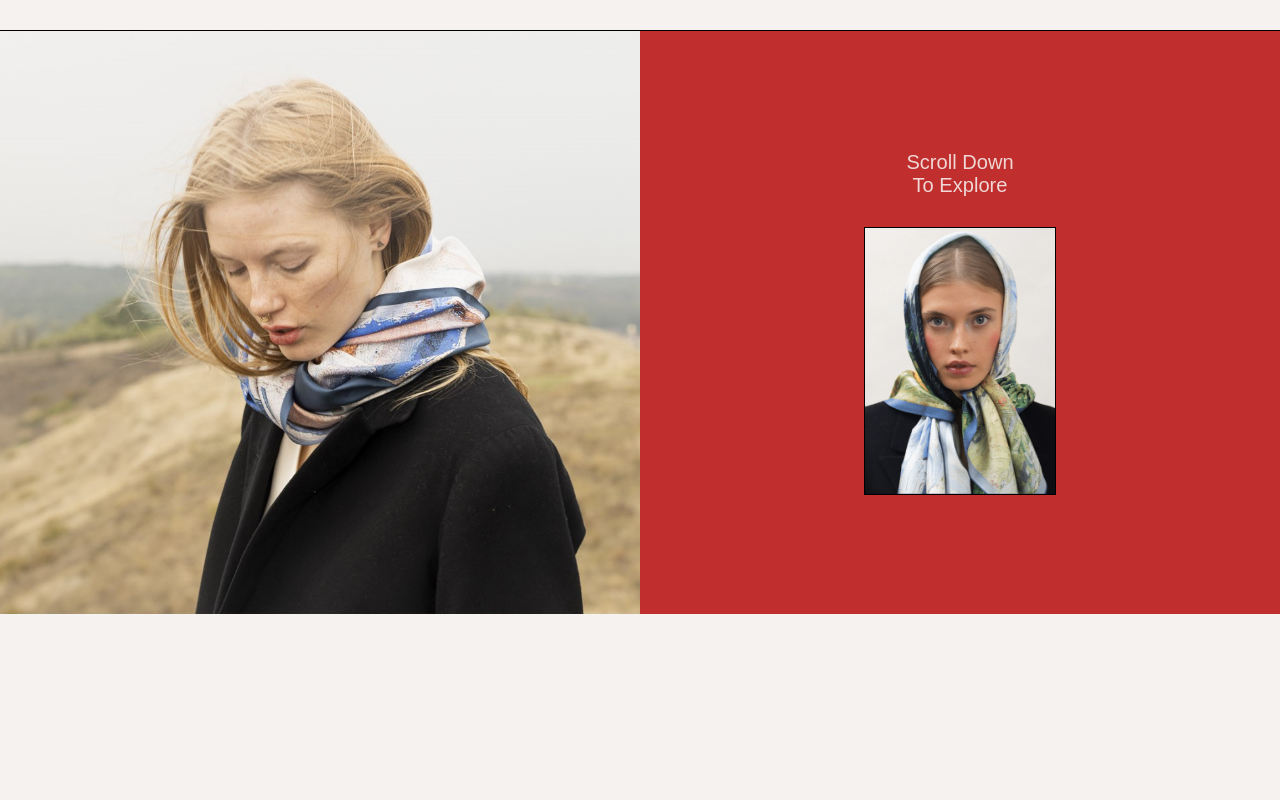
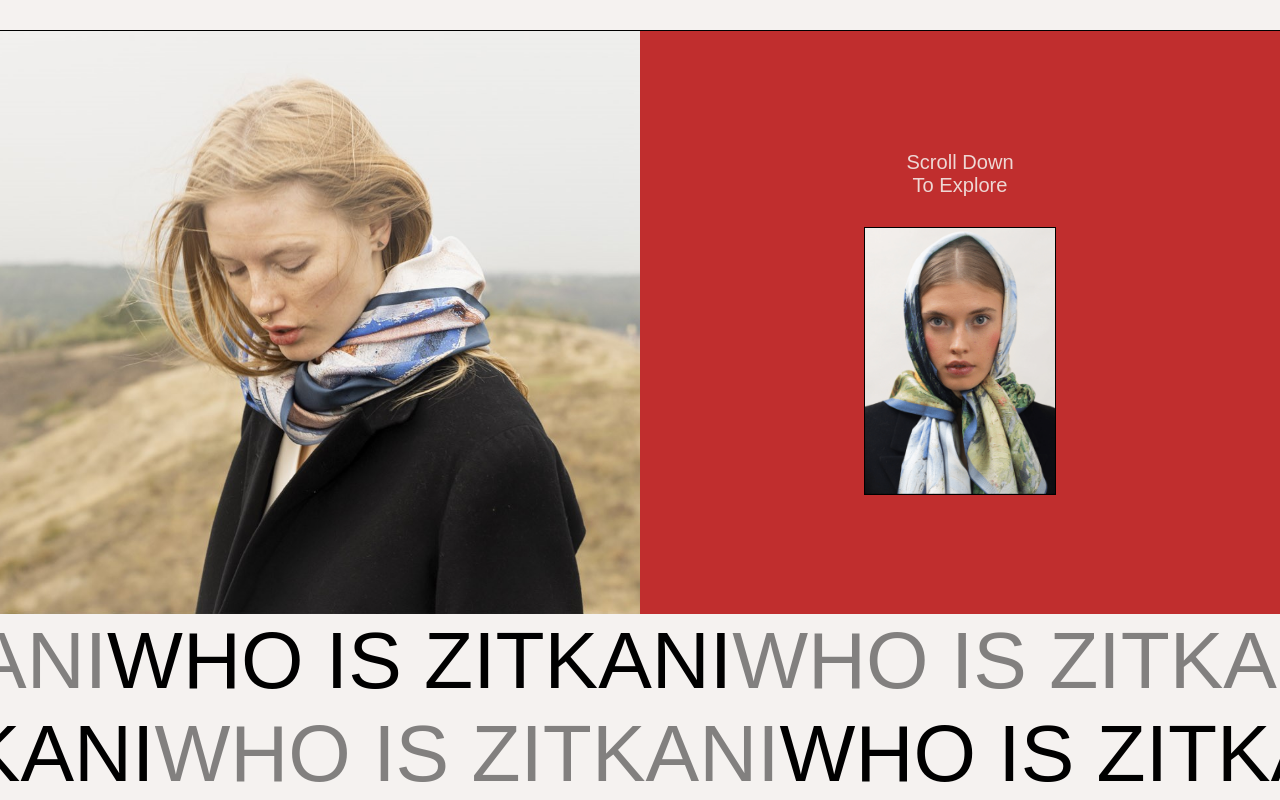
Before and after one commit to zillBoy/zitkani, a React (Create React App) app: page / in a window 1280 px wide. Shown: the part 379-1179 px from the top of the page. Before the commit the page ends 995 px from the top, so only its background shows below. Built offline with nearby package versions, Linux system fonts and the light colour scheme.

Commit message:
TextScroll Implemented

```diff
--- a/src/App.js
+++ b/src/App.js
@@ -1,4 +1,5 @@
 import React from 'react'
+import TextScroll from './components/TextScroll'
 import Header from './layout/Header'
 import Navigation from './layout/Navigation'
 import ProductHeader from './layout/ProductHeader'
@@ -9,6 +10,9 @@
       <Navigation />
       <Header />
       <ProductHeader />
+      <TextScroll text='who is zitkani' />
+      <TextScroll scroll='left' text='who is zitkani' />
+
     </>
   )
 }
--- /dev/null
+++ b/src/components/TextScroll.js
@@ -0,0 +1,24 @@
+import React from 'react'
+
+const TextScroll = ({ scroll='right', text='' }) => {
+    return (
+        <div className='textscroll-container'>
+            <div className={`textscroll textscroll-${scroll}`}>
+                <span>
+                    <span>{text}</span>
+                    <span className='textscroll--grey'>{text}</span>
+                    <span>{text}</span>
+                    <span className='textscroll--grey'>{text}</span>
+                    <span>{text}</span>
+                    <span className='textscroll--grey'>{text}</span>
+                    <span>{text}</span>
+                    <span className='textscroll--grey'>{text}</span>
+                    <span>{text}</span>
+                    <span className='textscroll--grey'>{text}</span>
+                </span>
+            </div>
+        </div>
+    )
+}
+
+export default TextScroll
--- a/src/scss/_main.scss
+++ b/src/scss/_main.scss
@@ -8,6 +8,7 @@
 
 // COMPONENTS
 @import './components/textchevron';
+@import './components/textscroll';
 
 // LAYOUT
 @import './layout/navigation';
--- a/src/scss/abstract/_variables.scss
+++ b/src/scss/abstract/_variables.scss
@@ -1,6 +1,7 @@
 $primary-color: #F5F2F0;
 $secondary-color: #C02E2E;
 $grey-color: #6E6F6E;
+$dark-grey-color: #82807F;
 $white-red: #EED7D4;
 
 $language-width: 20%;
--- /dev/null
+++ b/src/scss/components/_textscroll.scss
@@ -0,0 +1,42 @@
+.textscroll-container {
+    overflow: hidden;
+    width: 100%;
+}
+
+.textscroll {
+    text-transform: uppercase;
+    font-size: 8rem;
+    font-family: $secondary-font;
+    width: 690rem;
+    margin: 0 2rem;
+    text-transform: uppercase;
+
+    &-right {
+
+        & > * {
+            display: inline-block;
+            animation: textscroll-right 20s infinite linear;
+        }
+    }
+
+    &-left {
+        & > * {
+            display: inline-block;
+            animation: textscroll-left 20s infinite linear;
+        }
+    }
+
+    &--grey {
+        color: $dark-grey-color;
+    }
+}
+
+@keyframes textscroll-right {
+    0% {transform: translateX(0);}
+    100% {transform: translateX(-413.5rem);}
+}
+
+@keyframes textscroll-left {
+    0% {transform: translateX(-413.5rem);}
+    100% {transform: translateX(0);}
+}
```
